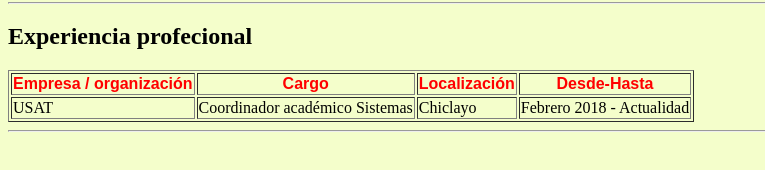
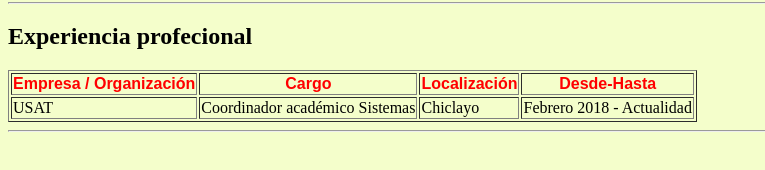
Before and after one commit to HecJun/TrabajosDW, a plain HTML site: page Sesion 10/Trabajo CV/index.html in a window 1280 px wide. Shown: the part 436-606 px from the top of the page, 0-765 px from the left. Drawn offline with Linux system fonts and the light colour scheme.

Commit message:
commit 04

```diff
--- a/Sesion 10/Trabajo CV/index.html
+++ b/Sesion 10/Trabajo CV/index.html
@@ -45,7 +45,7 @@
     <table border="1">
         <thead>
             <tr>
-                <th>Empresa / organización</th>
+                <th>Empresa / Organización</th>
                 <th>Cargo</th>
                 <th>Localización</th>
                 <th>Desde-Hasta</th>
```
